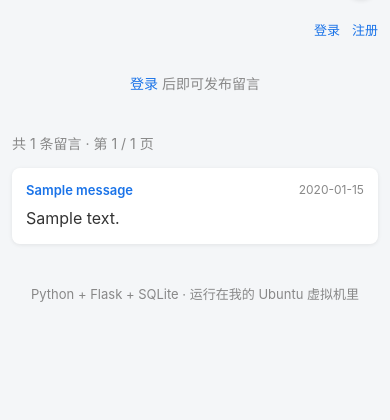
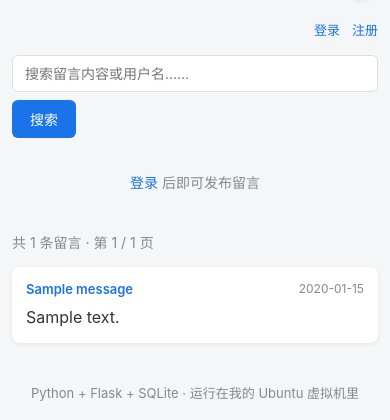
Before and after one commit to luckystar-fun/mywebsite, a Flask app: page / in a window 390 px wide. Shown: the part 50-470 px from the top of the page. Run offline with Flask 3, Linux system fonts and the light colour scheme; tables that the repository leaves empty hold one stand-in row (values such as "Sample post").

Commit message:
feat: 留言搜索，支持分页与关键词保持

```diff
--- a/app.py
+++ b/app.py
@@ -58,9 +58,14 @@ def current_user_id():
 
 
 # ---------- 页面 ----------
+def like_pattern(keyword):
+    """转义 LIKE 的特殊字符，防止用户输入 % 或 _ 造成意外匹配"""
+    keyword = keyword.replace("\\", "\\\\").replace("%", "\\%").replace("_", "\\_")
+    return f"%{keyword}%"
 
 @app.route("/")
 def index():
+    # 页码
     try:
         page = int(request.args.get("page", 1))
     except ValueError:
@@ -68,18 +73,34 @@ def index():
     if page < 1:
         page = 1
 
+    # 搜索关键词
+    q = request.args.get("q", "").strip()
+
+    # 动态拼 WHERE 条件
+    where = ""
+    params = []
+    if q:
+        where = "WHERE content LIKE ? ESCAPE '\\' OR name LIKE ? ESCAPE '\\'"
+        pattern = like_pattern(q)
+        params = [pattern, pattern]
+
     conn = get_db()
-    total = conn.execute("SELECT COUNT(*) FROM messages").fetchone()[0]
+
+    # 总条数（带搜索条件）
+    total = conn.execute(
+        f"SELECT COUNT(*) FROM messages {where}", params
+    ).fetchone()[0]
+
     total_pages = max(1, (total + PER_PAGE - 1) // PER_PAGE)
-
     if page > total_pages:
         page = total_pages
 
     offset = (page - 1) * PER_PAGE
     messages = conn.execute(
-        "SELECT * FROM messages ORDER BY id DESC LIMIT ? OFFSET ?",
-        (PER_PAGE, offset)
+        f"SELECT * FROM messages {where} ORDER BY id DESC LIMIT ? OFFSET ?",
+        params + [PER_PAGE, offset]
     ).fetchall()
+
     conn.close()
 
     return render_template(
@@ -88,6 +109,7 @@ def index():
         page=page,
         total_pages=total_pages,
         total=total,
+        q=q,
     )
 
 
@@ -135,7 +157,8 @@ def delete(msg_id):
     conn.close()
 
     page = request.args.get("page", 1)
-    return redirect(url_for("index", page=page))
+    q = request.args.get("q", "").strip()
+    return redirect(url_for("index", page=page, q=q or None))
 
 
 # ---------- 用户 ----------
--- a/static/style.css
+++ b/static/style.css
@@ -462,3 +462,70 @@ footer {
 .login-box .hint a {
     color: var(--primary);
 }
+
+/* ===== 搜索框 ===== */
+.search-form {
+    display: flex;
+    gap: 8px;
+    margin-bottom: 16px;
+    align-items: center;
+}
+
+.search-form input {
+    flex: 1;
+    padding: 9px 12px;
+    border: 1px solid var(--border);
+    border-radius: 6px;
+    font-size: 14px;
+    font-family: inherit;
+    background: var(--card);
+    color: var(--text);
+    outline: none;
+    transition: border-color .2s ease, box-shadow .2s ease;
+}
+
+.search-form input:focus {
+    border-color: var(--primary);
+    box-shadow: 0 0 0 3px rgba(26, 115, 232, .15);
+}
+
+.search-form button {
+    padding: 9px 18px;
+    background: var(--primary);
+    color: #fff;
+    border: none;
+    border-radius: 6px;
+    font-size: 14px;
+    cursor: pointer;
+    transition: background .2s ease, transform .1s ease;
+    white-space: nowrap;
+}
+
+.search-form button:hover {
+    background: var(--primary-hover);
+}
+
+.search-form button:active {
+    transform: scale(.96);
+}
+
+.clear-btn {
+    font-size: 13px;
+    color: var(--text-muted);
+    text-decoration: none;
+    white-space: nowrap;
+}
+
+.clear-btn:hover {
+    color: var(--danger);
+}
+
+@media (max-width: 600px) {
+    .search-form {
+        flex-wrap: wrap;
+    }
+
+    .search-form input {
+        min-width: 100%;
+    }
+}
--- a/templates/index.html
+++ b/templates/index.html
@@ -1,6 +1,8 @@
 {% extends "base.html" %}
 
-{% block title %}留言板 - 第 {{ page }} 页{% endblock %}
+{% block title %}
+    {% if q %}搜索「{{ q }}」{% else %}留言板{% endif %} - 第 {{ page }} 页
+{% endblock %}
 
 {% block content %}
 
@@ -14,6 +16,15 @@
     {% endif %}
 </div>
 
+<!-- 搜索框 -->
+<form method="get" action="{{ url_for('index') }}" class="search-form">
+    <input type="text" name="q" value="{{ q }}" placeholder="搜索留言内容或用户名……" maxlength="50">
+    <button type="submit">搜索</button>
+    {% if q %}
+        <a class="clear-btn" href="{{ url_for('index') }}">清除</a>
+    {% endif %}
+</form>
+
 {% if session.get('user_id') %}
 <form method="post" action="{{ url_for('post') }}" class="post-form">
     <textarea name="content" placeholder="说点什么吧……" maxlength="500" required></textarea>
@@ -26,9 +37,14 @@
 {% endif %}
 
 <div class="messages">
-    <p class="count">共 {{ total }} 条留言 · 第 {{ page }} / {{ total_pages }} 页</p>
+    {% if q %}
+        <p class="count">搜索「{{ q }}」，找到 {{ total }} 条 · 第 {{ page }} / {{ total_pages }} 页</p>
+    {% else %}
+        <p class="count">共 {{ total }} 条留言 · 第 {{ page }} / {{ total_pages }} 页</p>
+    {% endif %}
 
     {% set uid = session.get('user_id') %}
+    {% set qq = q if q else none %}
 
     {% for msg in messages %}
     <div class="message">
@@ -38,7 +54,7 @@
                 <span class="time">{{ msg['created_at'] }}</span>
                 {% if uid and (msg['user_id'] == uid or msg['user_id'] is none) %}
                 <form method="post"
-                      action="{{ url_for('delete', msg_id=msg['id'], page=page) }}"
+                      action="{{ url_for('delete', msg_id=msg['id'], page=page, q=qq) }}"
                       class="inline-form"
                       onsubmit="return confirm('确定删除这条留言吗？');">
                     <button type="submit" class="del-btn" title="删除">✕</button>
@@ -49,13 +65,17 @@
         <div class="content">{{ msg['content'] }}</div>
     </div>
     {% else %}
-        <p class="empty">还没有留言，来做第一个吧 ~</p>
+        {% if q %}
+            <p class="empty">没有找到包含「{{ q }}」的留言</p>
+        {% else %}
+            <p class="empty">还没有留言，来做第一个吧 ~</p>
+        {% endif %}
     {% endfor %}
 
     {% if total_pages > 1 %}
     <nav class="pager">
         {% if page > 1 %}
-            <a href="{{ url_for('index', page=page-1) }}">← 上一页</a>
+            <a href="{{ url_for('index', page=page-1, q=qq) }}">← 上一页</a>
         {% else %}
             <span class="disabled">← 上一页</span>
         {% endif %}
@@ -63,7 +83,7 @@
         <span class="page-info">{{ page }} / {{ total_pages }}</span>
 
         {% if page < total_pages %}
-            <a href="{{ url_for('index', page=page+1) }}">下一页 →</a>
+            <a href="{{ url_for('index', page=page+1, q=qq) }}">下一页 →</a>
         {% else %}
             <span class="disabled">下一页 →</span>
         {% endif %}
```
